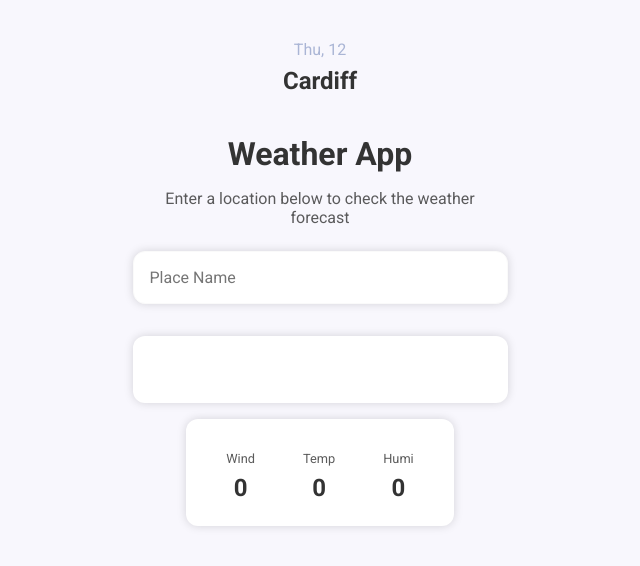
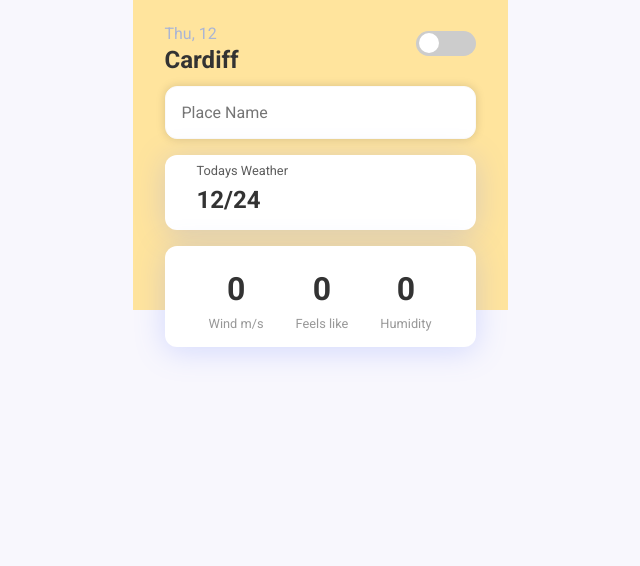
Before and after one commit to KeelanJon/keelanjon-weatherapp, a plain HTML site: page index.html in a window 1280 px wide. Shown: the whole page, without its empty margins (320-960 px from the left). Drawn offline with Linux system fonts and the light colour scheme; no server answers.

Commit message:
version 1.0 complete

```diff
--- a/index.html
+++ b/index.html
@@ -7,18 +7,29 @@
     <title>Keelan Jon | Weather App</title>
     <link rel="stylesheet" href="/dist/css/style.css" />
     <script src="scripts/app.js" async></script>
+    <script src="scripts/darkTheme.js" async></script>
   </head>
   <body>
 
+
+
+  <section class="main color-sect" id="upperContainer">
+    <!----Header for current location and todays date-->
     <header>
-      <h4 id="theDate">Today, 15 Dec</h4>
-      <h3 id="thecity"></h3>
+      <div>
+        <h4 id="theDate">Today, 15 Dec</h4>
+        <h1 id="thecity"></h1>
+      </div>
+
+      <div>
+        <label class="switch">
+          <input type="checkbox" id="darkModeBtn">
+          <span class="slider round"></span>
+        </label>
+      </div>
     </header>
 
-    <section class="main">
-      <h1>Weather App</h1>
-      <p>Enter a location below to check the weather forecast</p>
-
+    <!------Input area for search-->
       <form id="myForm" class="main-form">
         <input
           type="text"
@@ -27,31 +38,44 @@
           class="city-input"
         />
       </form>
-      <div class="card-area">
-        <div class="weather-card">
+
+      <!-----The current weatehr large card container--->
+    <div class="card-area box-container" >
+      <div class="weather-card">
+        <img src=""  id="weatherImage" class="weather-image" />
+        <div>
+          <p>Todays Weather</p>
+          <h2 id="tempText">12/24</h3>
           <p id="weatherDesc"></p>
-          <img src=""  id="weatherImage" />
         </div>
       </div>
+    </div>
+  </section>
 
-      <div class="weather-info">
-        <div>
-          <p>Wind</p>
-          <h3 id="windText">0</h3>
-        </div>
-        <div>
-          <p>Temp</p>
-          <h3 id="tempText">0</h3>
-        </div>
-        <div>
-          <p>Humi</p>
-          <h3 id="humidText">0</h3>
-        </div>
+  <!-----3 Card section, fort Wind, visibility and humidity--->
+  <section class="main bottom-container">
+    <div class="weather-info box-container">
+      <div>
+        <h3 id="windText">0</h3>
+        <p>Wind m/s</p>
       </div>
-      <div class="forecast-area" id="forecastArea">
+      <div>
+        <h3 id="feelsText">0</h3>
+        <p>Feels like</p>
+      </div>
+      <div>
+        <h3 id="humidText">0</h3>
+        <p>Humidity</p>
+      </div>
+    </div>
 
-      </div>
+    <!----Here for the 7 day forecast container----->
+    <div class="forecast-area" id="forecastArea">
+
+    </div>
+  </section>
+
       <!-- <button id="darkModeBtn">Dark Mode</button> -->
-    </section>
-  </body>
+
+</body>
 </html>
--- a/scripts/app.js
+++ b/scripts/app.js
@@ -9,6 +9,7 @@ const forecastArea = document.querySelector("#forecastArea");
 let wind = document.querySelector("#windText");
 let temp = document.querySelector("#tempText");
 let humid = document.querySelector("#humidText");
+let feelsText = document.querySelector("#feelsText");
 const theCurDate = document.querySelector("#theDate");
 const theCurCity = document.querySelector("#thecity");
 
@@ -18,20 +19,24 @@ let areaName = "Cardiff";
 
 let sevenDayWeather = [];
 
+let apiKey = "fc7144b3becbb06c3f6b140ad87e055c";
+
 //Overriding the default form sumbittion event to perform custom actions.
 //In addition to prevent the default refresh behaviour.
 theForm.addEventListener("submit", function (event) {
+  //updates the current location text to the entered value
   theCurCity.innerHTML = searchBox.value;
+
+  //Gets data for current day
   getData(searchBox.value);
+  //Gets data for 7 day week
   getGeoLocation(searchBox.value);
 
+  //Preventing the default browser refresh on form submit
   event.preventDefault();
 });
 
-const url =
-  "http://api.openweathermap.org/data/2.5/weather?q=Cardiff&units=metric&appid=fc7144b3becbb06c3f6b140ad87e055c";
-let apiKey = "fc7144b3becbb06c3f6b140ad87e055c";
-
+//Function getData taps into the Open Weather api for current weather.
 function getData(city) {
   console.log("Getting data");
 
@@ -50,6 +55,7 @@ function getData(city) {
     .then((data) => displayData(data));
 }
 
+//Updates the Today card for current weather
 function displayData(data) {
   console.log("This is the data");
   console.log(data);
@@ -60,12 +66,14 @@ function displayData(data) {
   const windSpeed = data.wind.speed;
   const curTemp = data.main.temp;
   const humidity = data.main.humidity;
+  const feelsLikeTemp = data.main.feels_like;
 
-  wind.innerHTML = windSpeed + " m/s";
-  temp.innerHTML = curTemp + " ℃";
+  wind.innerHTML = windSpeed;
+  temp.innerHTML = curTemp + "<span> ℃ </span>";
   humid.innerHTML = humidity;
+  feelsText.innerHTML = feelsLikeTemp;
   weatherImage.src = iconURL;
-  weatherDesc.innerHTML = "Current conditions: " + desc;
+  weatherDesc.innerHTML = desc;
 }
 
 //Google geocoding api used to convert user address input
@@ -84,7 +92,7 @@ function getGeoLocation(city) {
 
   fetch(googleApiUrl).then(function (response) {
     if (response.status !== 200) {
-      console.log("Huston, we have a problem" + response.status);
+      console.log("Houston, we have a problem" + response.status);
       return;
     }
 
@@ -99,6 +107,8 @@ function getGeoLocation(city) {
   });
 }
 
+//Gets the forecast data and then updates the 7 day forecase variable
+//so that the update forcast function can use the data to update the DOM
 function getForcast() {
   console.log("Getting forcast for" + longatude + " " + latitude);
 
@@ -110,7 +120,7 @@ function getForcast() {
 
   fetch(forecastURL).then(function (response) {
     if (response.status !== 200) {
-      console.log("Huston, we have a problem" + response.status);
+      console.log("Houston, we have a problem" + response.status);
       return;
     }
 
@@ -124,11 +134,13 @@ function getForcast() {
   });
 }
 
-//updates the DOM to include the new 7 day forecast results
+//updates the DOM to include the new 7 day forecast result cards
 function updateForecast() {
   //Clear any existing content in the forecast area
   forecastArea.innerHTML = "";
 
+  //Map through the seven day weather variable and
+  //creates new forecast cards based on the values
   sevenDayWeather.map(function (item, index) {
     const cardIconID = item.weather[0].icon;
     let iconURL = "http://openweathermap.org/img/wn/" + cardIconID + "@2x.png";
@@ -140,9 +152,11 @@ function updateForecast() {
     const cardTemps = document.createElement("p");
 
     //Updating the contents and attributes of the cards
+    //using the variables from item
     cardDay.innerHTML = unixConverter(item.dt);
     cardTemps.innerHTML = item.temp.min + "/" + item.temp.max + " ℃";
     cardImage.setAttribute("src", iconURL);
+    newCard.setAttribute("key", index);
     newCard.classList.add("day-card");
     newCard.append(cardDay);
     newCard.append(cardImage);
@@ -162,6 +176,9 @@ function unixConverter(timeStamp) {
   return weekDay;
 }
 
+//Function to start the app upon visiting the page/
+//Upon starting the app will call the default data as Cardiff,
+//and update the date area to the current date.
 function startApp() {
   updateDate();
 
@@ -170,6 +187,8 @@ function startApp() {
   getGeoLocation(areaName);
 }
 
+//Simple function designed to retrieve the current date and use
+//the returned variables to return a string for the date
 function updateDate() {
   const date = new Date();
   const day = date.getUTCDay();
@@ -183,27 +202,4 @@ function updateDate() {
   console.log(weekDay + ", " + monthDay);
 }
 
-/* --------------------------------------------------------*/
-//This area down here is for the current dark theme stuff!
-//Dark theme experimentation
-// let darkTheme = false;
-// const darkModeBtn = document.querySelector("#darkModeBtn");
-
-// darkModeBtn.addEventListener("click", function () {
-//   // toggleTheme();
-//   getGeoLocation();
-// });
-
-function toggleTheme() {
-  if (darkTheme == false) {
-    console.log("Dark theme activated");
-    document.body.style.background = "black";
-    darkTheme = true;
-  } else {
-    console.log("Dark theme DEactivated");
-    document.body.style.background = "blue";
-    darkTheme = false;
-  }
-}
-
 startApp();
--- a/styles/_forecastCards.scss
+++ b/styles/_forecastCards.scss
@@ -1,3 +1,35 @@
+.weather-card {
+  @include flexBox(center, flex-start, row);
+  text-align: left;
+
+  div {
+    padding-left: 1rem;
+  }
+
+  h2 {
+    padding: 0.5rem 0;
+  }
+}
+
+.weather-info {
+  @include flexBox(center, center, row);
+  width: 100%;
+
+  div {
+    text-align: center;
+    padding: 0.5rem 1rem;
+
+    p {
+      opacity: 0.5;
+    }
+
+    h3 {
+      font-size: 2rem;
+      padding: 0.5rem 0;
+    }
+  }
+}
+
 .forecast-area {
   width: 100%;
   margin: 0.5rem 0;
@@ -6,17 +38,24 @@
 .day-card {
   @include flexBox(center, space-between, row);
 
-  background: #94cbff;
-
   border-radius: 12px;
   width: 100%;
-  padding: 0.5rem 1rem;
+  padding: 0.1rem 1rem;
   margin: 0.5rem 0;
 
-  box-shadow: 0px 0px 10px rgba(0, 0, 0, 0.15);
+  p {
+    color: rgb(147, 155, 180);
+  }
 
   img {
-    height: 50px;
-    width: auto;
+    width: 35px;
+    height: auto;
+    filter: contrast(200%);
   }
 }
+
+.day-card-dark {
+  p {
+    color: hsl(0, 0%, 87%) !important;
+  }
+}
--- a/styles/_header.scss
+++ b/styles/_header.scss
@@ -1,6 +1,8 @@
 header {
-  text-align: center;
-  padding: 2rem 0;
+  @include flexBox(center, space-between, row);
+
+  width: 100%;
+  text-align: left;
 
   h3 {
     font-size: 1.5rem;
--- /dev/null
+++ b/styles/_toggleSwitch.scss
@@ -0,0 +1,62 @@
+//Styles for dark theme switch
+//Styles primary source: https://www.w3schools.com/howto/tryit.asp?filename=tryhow_css_switch
+
+.switch {
+  position: relative;
+  display: inline-block;
+  width: 60px;
+  height: 25px;
+}
+
+.switch input {
+  opacity: 0;
+  width: 0;
+  height: 0;
+}
+
+.slider {
+  position: absolute;
+  cursor: pointer;
+  top: 0;
+  left: 0;
+  right: 0;
+  bottom: 0;
+  background-color: #ccc;
+  -webkit-transition: 0.4s;
+  transition: 0.4s;
+}
+
+.slider:before {
+  position: absolute;
+  content: "";
+  height: 20px;
+  width: 20px;
+  left: 3px;
+  bottom: 3px;
+  background-color: white;
+  -webkit-transition: 0.4s;
+  transition: 0.4s;
+}
+
+/* Rounded sliders */
+.slider.round {
+  border-radius: 34px;
+}
+
+.slider.round:before {
+  border-radius: 50%;
+}
+
+input:checked + .slider {
+  background-color: #2196f3;
+}
+
+input:focus + .slider {
+  box-shadow: 0 0 1px #2196f3;
+}
+
+input:checked + .slider:before {
+  -webkit-transform: translateX(33px);
+  -ms-transform: translateX(33px);
+  transform: translateX(33px);
+}
--- a/styles/style.scss
+++ b/styles/style.scss
@@ -2,10 +2,12 @@
 
 //components style imports
 //Tis good practice to keep these seperate
+@import "mixins";
 @import "header";
 @import "fonts";
-@import "mixins";
+
 @import "forecastCards";
+@import "toggleSwitch";
 
 body,
 html,
@@ -28,40 +30,36 @@ body {
 
   max-width: 375px;
   margin: auto auto;
+  padding: 1rem 2rem;
 
   width: 100%;
 
   h1 {
-    font-size: 2rem;
-    padding: 0.5rem 0;
+    font-size: $mediumFont;
+    padding: 0;
+    line-height: 0.8;
   }
 
   p {
-    font-size: 1rem;
-    padding: 0.5rem;
+    font-size: $smallFont;
     opacity: 0.8;
   }
 }
 
-.weather-info {
-  @include flexBox(center, center, row);
-  box-shadow: 0px 0px 10px rgba(0, 0, 0, 0.15);
-
+.box-container {
+  padding: 0.5rem 1rem;
   background: #ffff;
   border-radius: 12px;
-  padding: 1rem;
+  box-shadow: 0px 4px 30px rgba(103, 127, 255, 0.25);
+}
 
-  div {
-    text-align: center;
-    padding: 0.5rem 1rem;
+.bottom-container {
+  margin-top: -10vh;
+}
 
-    P {
-      font-size: 0.8rem;
-    }
-    h3 {
-      font-size: 1.5rem;
-    }
-  }
+.color-sect {
+  background: #ffe49d;
+  padding-bottom: 10vh;
 }
 
 .main-form {
@@ -81,13 +79,9 @@ body {
 
 .card-area {
   width: 100%;
-  padding: 1rem;
-  margin: 1rem;
-
   border-radius: 12px;
   text-align: center;
 
   background: #fff;
   width: 100%;
-  box-shadow: 0px 0px 10px rgba(0, 0, 0, 0.15);
 }
--- a/styles/variables.scss
+++ b/styles/variables.scss
@@ -1,9 +1,12 @@
 //Light Theme colours
 
-$primaryColor: #5a1bee;
-$secondaryColor: #642ff2;
 $fontcolor: #333333;
 $secondaryFontColor: #aab5d5;
 $backgroundColor: #f8f7fd;
 
 $darkPriamryColor: #1d1d1d;
+
+//Font Sizes
+$smallFont: 0.8rem;
+$mediumFont: 1.5rem;
+$largeFont: 2.5rem;
```
Also changed, not shown: scripts/darkTheme.js (added, +33 -0 lines), dist/css/style.css, 1 other file.
